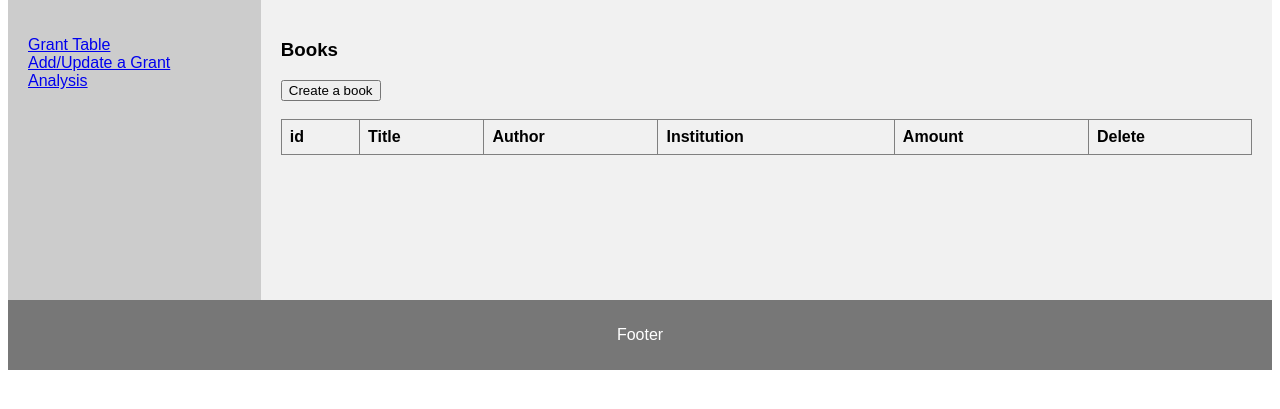
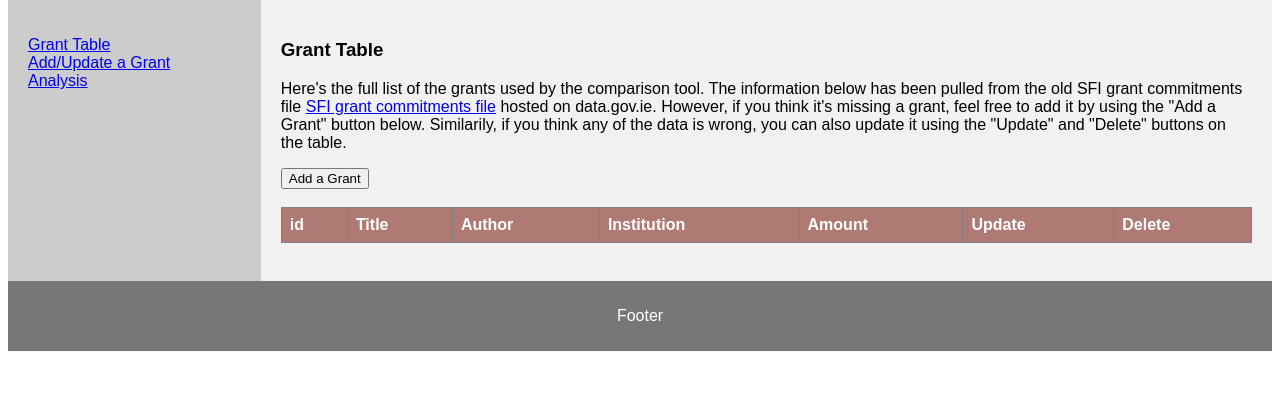
Before and after one commit to NeilTynan/WSAA-project, a Flask app: page / in a window 1280 px wide. Shown: the part 234-643 px from the top of the page. Run offline with Flask 2, Linux system fonts and the light colour scheme; data that the repository does not hold is empty.

Commit message:
Added  some explanatory text to landing html and fixed a few remaining "book" references.

```diff
--- a/templates/1table.html
+++ b/templates/1table.html
@@ -22,10 +22,14 @@ header {
   color: white;
 }
 
+section {
+  display:flex;
+  flex-direction: row;
+}
+
 nav {
   float: left;
   width: 20%;
-  height: 300px;
   background: #ccc;
   padding: 20px;
 }
@@ -40,7 +44,15 @@ article {
   padding: 20px;
   width: 80%;
   background-color: #f1f1f1;
-  height: 300px;
+}
+
+#grantTable th {
+  background-color: #af7a73; /* Change this to your preferred color */
+  color: white; /* Optional: Changes text color to white for contrast */
+}
+
+#grantTable td {
+  background-color: #f9f9f9; /* Optional: Sets a different color for table rows */
 }
 
 #grantTable {
@@ -90,8 +102,10 @@ footer {
   </nav>
 
   <article>
-  <h1>Books</h1>
-  <div><button id="button-showCreate" onclick="showCreate()">Create a book</button><br/><br/></div>
+  <h1>Grant Table</h1>
+  <p>Here's the full list of the grants used by the comparison tool. The information below has been pulled from the old SFI grant commitments file <a href="https://data.gov.ie/dataset/science-foundation-ireland-grants-commitments/resource/1dda5892-aeff-4588-a94f-b548984d9340">SFI grant commitments file</a> hosted on data.gov.ie.
+    However, if you think it's missing a grant, feel free to add it by using the "Add a Grant" button below. Similarily, if you think any of the data is wrong, you can also update it using the "Update" and "Delete" buttons on the table.</p>
+  <div><button id="button-showCreate" onclick="showCreate()">Add a Grant</button><br/><br/></div>
   <div>
       <table border="1" id="grantTable">
           <tr>
@@ -100,6 +114,7 @@ footer {
                   <th>Author</th>
                   <th>Institution</th>
                   <th>Amount</th>
+                  <th>Update</th>
                   <th>Delete</th>
           </tr>
   </table>
@@ -107,16 +122,15 @@ footer {
   </div>
   <div id="createUpdateForm" style="display:none">
       <!-- spans are like divs but do not go onto a new line -->
-      <h2><span id="createLabel">Create a</span> <span id="updateLabel">Update this</span> Book</h2>
+      <h2><span id="createLabel">Add a</span> <span id="updateLabel">Update this</span> Grant</h2>
       id <input type="text" name="id"><br/>
       Title <input type="text" name="title"><br/>
       Author <input type="text" name="author"><br/>
       Institution <input type="text" name="institution"><br/>
       Amount <input type="number" name="amount"><br/>
 
-      <span><button id="button-doCreate" onclick="doCreate()">Create</button></span>
+      <span><button id="button-doCreate" onclick="doCreate()">Add</button></span>
       <span><button id="button-doUpdate" onclick="doUpdate()">Update</button></span>
-       <!-- "display:none" will make it hidden-->
 
 
   </div>
@@ -138,7 +152,6 @@ footer {
   }
   function showUpdate(buttonElement){
       document.getElementById("createUpdateForm").style.display = "block"
-
       document.getElementById("button-doCreate").style.display = "none"
       document.getElementById("button-doUpdate").style.display = "block"
       document.getElementById("createLabel").style.display = "none"
@@ -156,7 +169,6 @@ footer {
   }
   function showViewall(){
       document.getElementById("createUpdateForm").style.display = "none"
-
       document.getElementById("button-showCreate").style.display = "block"
       document.getElementById("grantTable").style.display = "block"
 
@@ -214,7 +226,7 @@ footer {
       var cell6 = rowElement.insertCell(5);
       cell6.innerHTML = '<button onclick="showUpdate(this)">Update</button>'
       var cell7 = rowElement.insertCell(6);
-      cell7.innerHTML = '<button onclick=doDelete(this)>delete</button>'
+      cell7.innerHTML = '<button onclick=doDelete(this)>Delete</button>'
 
   }
   function getGrantFromRow(rowElement){
@@ -245,8 +257,8 @@ footer {
   console.log(getGrantFromForm());
   console.log("Server payload:");
   console.log(JSON.stringify(convertDisplayGrantToServerGrant(getGrantFromForm())));
+  }
 
-  }
   function doUpdate(){
       grant= getGrantFromForm()
       console.log(grant)
@@ -255,7 +267,6 @@ footer {
       // now I am updating on the server
       // yes there is a change that it will be updated on the table and not the server
       updateGrant(convertDisplayGrantToServerGrant(grant), doNothing)
-
       showViewall()
       clearForm()
   }
@@ -267,7 +278,6 @@ footer {
       id = rowElement.getAttribute("id")
       console.log("deleting "+id)
       deleteGrant(id, doNothing)
-
 
       index = rowElement.rowIndex
       tableElement.deleteRow(index);
```
Also changed, not shown: 1 other file. Lines whose indentation alone changed are shown as unchanged.
